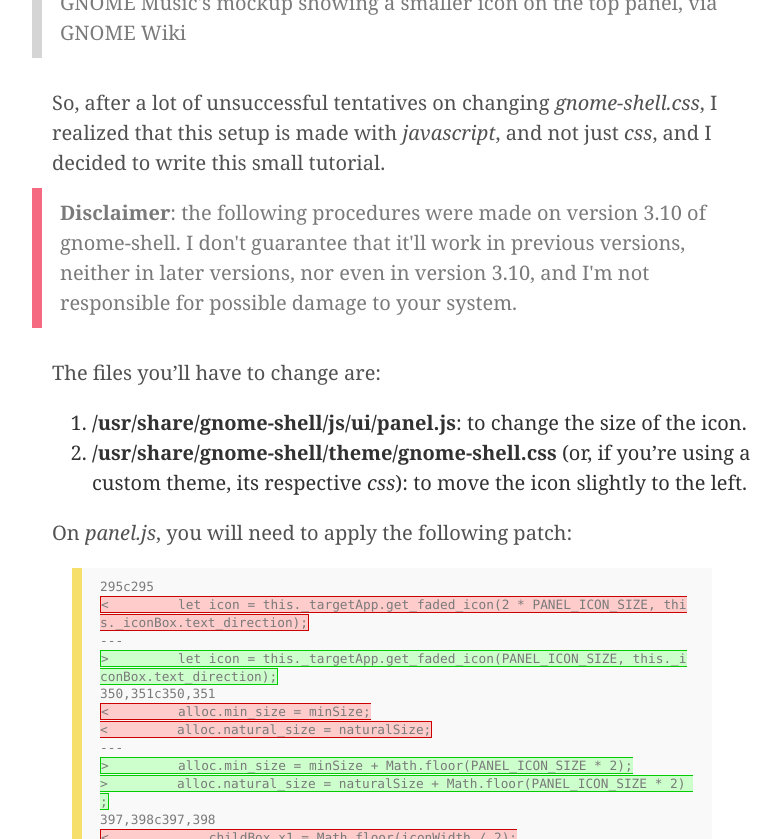
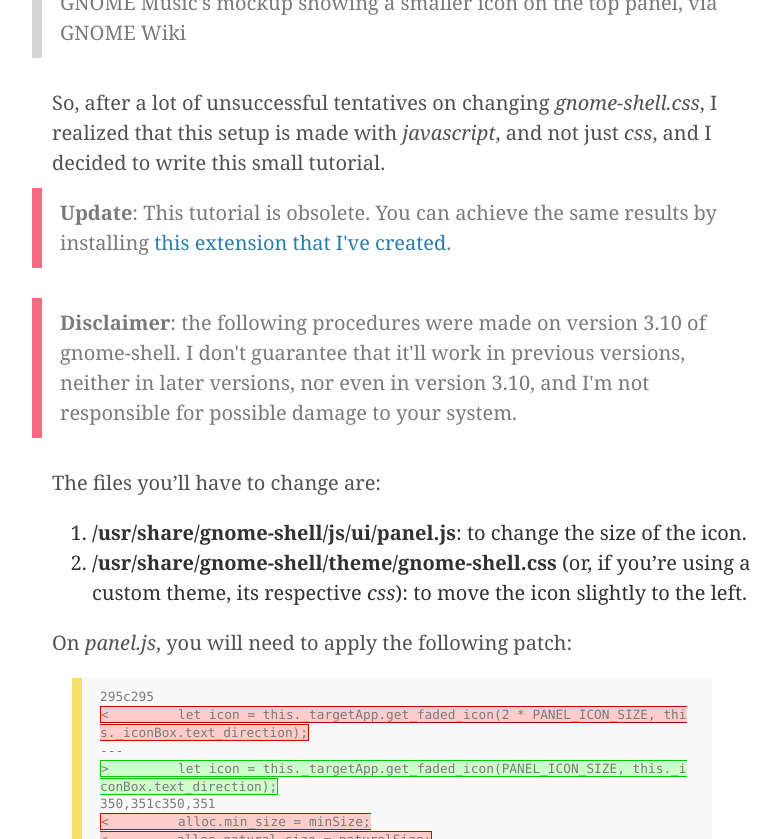
Before and after one commit to nanoshort/nanoshort.github.io, a Jekyll site: the page built from _posts/2013-11-19-making-applications-icon-smaller-on-gnome-shells-top-panel.md, in a window 1280 px wide and 900 px high, scrolled down 1459 px, cut to the strip 61-900 px from the top of the window. Shown: the whole strip, without its empty margins (238-1019 px from the left). Built offline with Jekyll 4.4.1, drawn with Linux system fonts in a browser that asks for light colours; some web fonts are replaced; comment, search, counter and statistics services are not loaded.

Commit message:
Updated post to include a link for the small-panel-icon extension.

```diff
--- a/_posts/2013-11-19-making-applications-icon-smaller-on-gnome-shells-top-panel.md
+++ b/_posts/2013-11-19-making-applications-icon-smaller-on-gnome-shells-top-panel.md
@@ -15,6 +15,8 @@
 {% include image.html url="https://github.com/gnome-design-team/gnome-mockups/raw/master/music/music-albums.png"  description="GNOME Music's mockup showing a smaller icon on the top panel, via GNOME Wiki" %}
 
 So, after a lot of unsuccessful tentatives on changing *gnome-shell.css*, I realized that this setup is made with *javascript*, and not just *css*, and I decided to write this small tutorial.
+
+<div class="message"><strong>Update</strong>: This tutorial is obsolete. You can achieve the same results by installing <a href="https://extensions.gnome.org/extension/861/small-panel-icon/" target=_blank>this extension that I've created</a>.</div>
 
 <div class="message"><strong>Disclaimer</strong>: the following procedures were made on version 3.10 of gnome-shell. I don't guarantee that it'll work in previous versions, neither in later versions, nor even in version 3.10, and I'm not responsible for possible damage to your system.</div>
 
```
